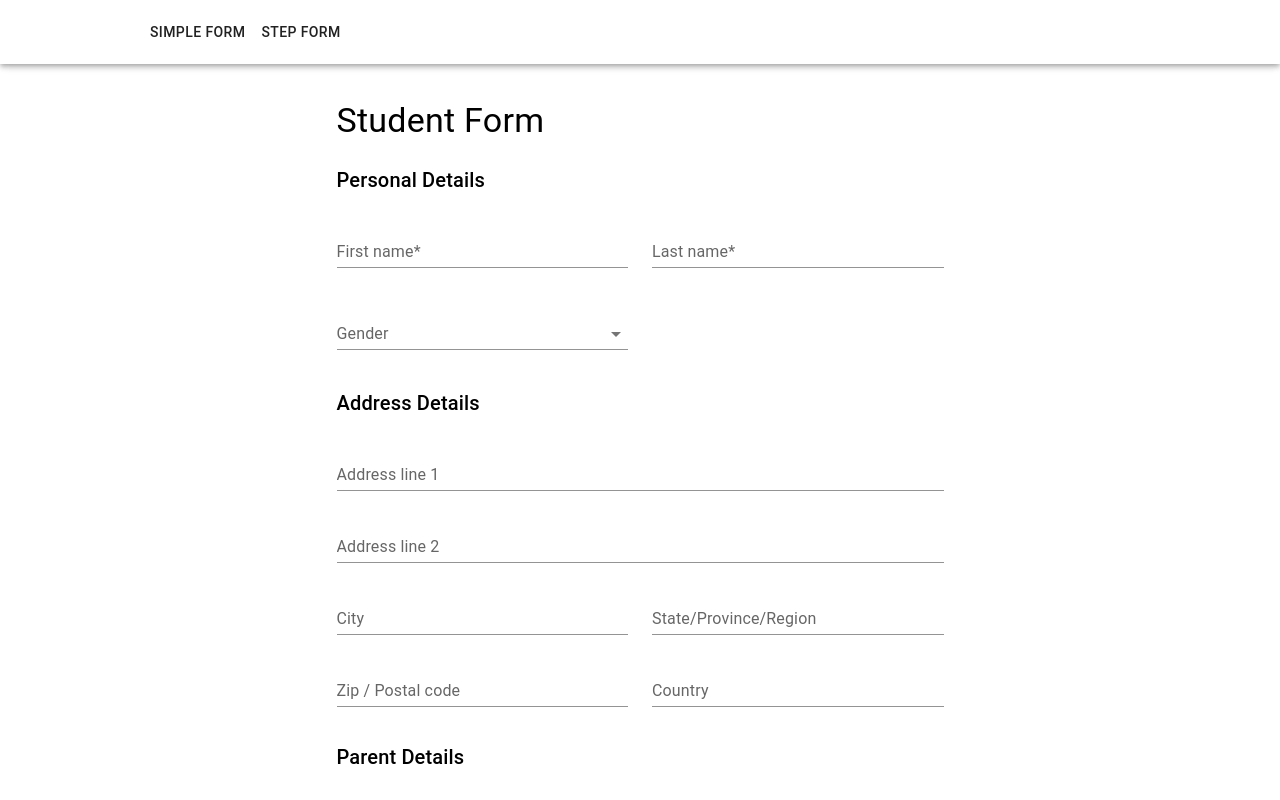
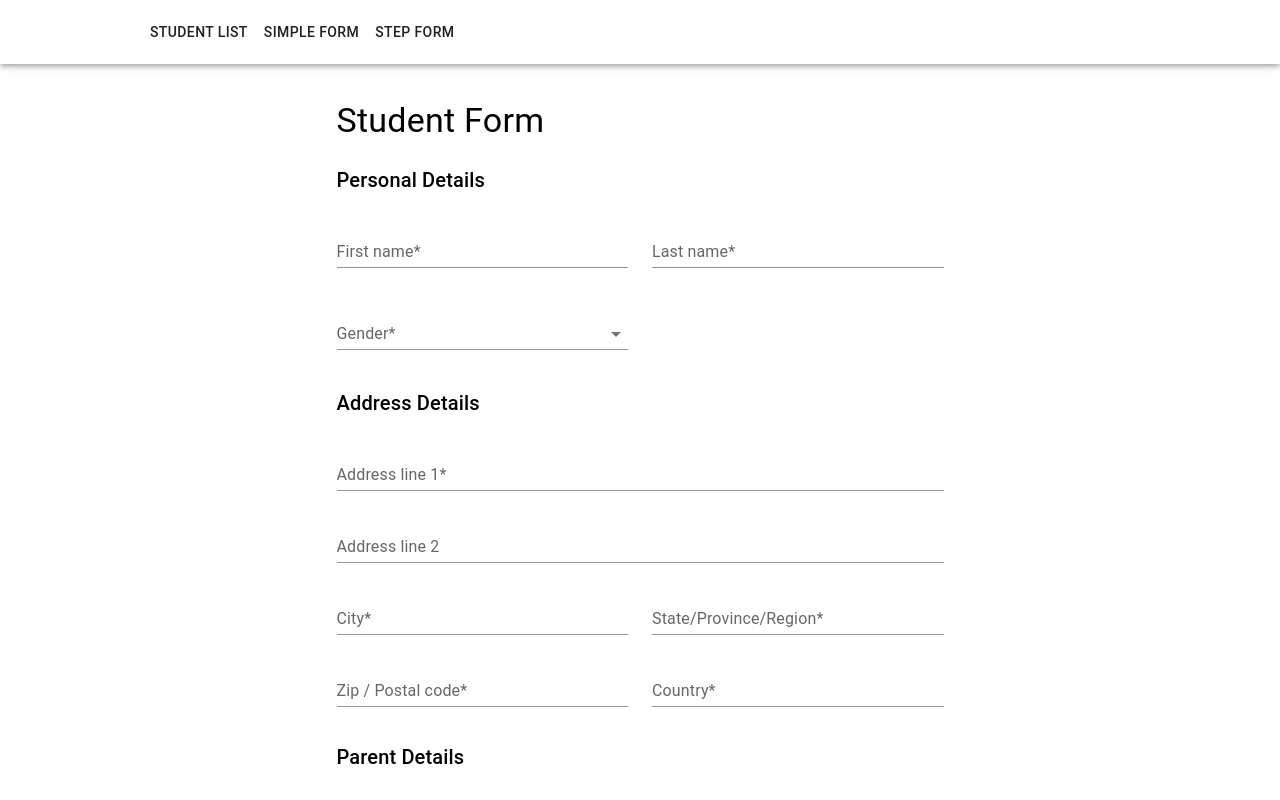
Before and after one commit to bkgithub2020/react-tutorials, a React (Create React App) app: page /simpleform in a window 1280 px wide. Shown: the top 800 px of the page. Built offline with nearby package versions, Linux system fonts and the light colour scheme.

Commit message:
Step form Validation on Each step added.

```diff
--- a/src/App.js
+++ b/src/App.js
@@ -1,12 +1,15 @@
+import React, { useState } from 'react';
 import { BrowserRouter as Router, Switch, Route } from "react-router-dom";
 import StudentForm from './components/student/StudentForm';
 import StudentStepForm from './components/student/StudentStepForm';
+import StudentList from './components/student/StudentList';
 import Home from './components/Home';
 import NotFound from './components/NotFound';
 import Header from './components/common/Header';
 import './App.css';
 
 function App() {
+  const [students, setStudents] = useState([]);
   return (
     <div className="App">
       <Router>
@@ -15,6 +18,7 @@ function App() {
           <Route path="/" component={Home} exact />
           <Route path="/simpleform" component={StudentForm} />
           <Route path="/stepform" component={StudentStepForm} />
+          <Route path="/student-list" component={StudentList} data={students} />
           <Route path="*" component={NotFound} />
         </Switch>
       </Router>
--- a/src/components/common/Header.js
+++ b/src/components/common/Header.js
@@ -29,6 +29,11 @@ export default function Header() {
             <AppBar className={header}>
                 <Toolbar>
                     <Box>
+                        <Link to="/student-list">
+                            <Button>
+                                Student List
+                            </Button>
+                        </Link>
                         <Link to="/simpleform">
                             <Button>
                                 Simple Form
--- a/src/components/student/AddressDetails.js
+++ b/src/components/student/AddressDetails.js
@@ -3,7 +3,7 @@ import Grid from '@mui/material/Grid';
 import TextField from '@mui/material/TextField';
 import Typography from '@mui/material/Typography';
 
-function AddressDetails({ handleChangeCall, currentFormState, submittedStatus }) {
+function AddressDetails({ handleChangeCall, currentFormState, submittedStatus, stepValidation = true }) {
     return (
         <>
             <Grid item xs={12} sm={12}>
@@ -20,13 +20,13 @@ function AddressDetails({ handleChangeCall, currentFormState, submittedStatus })
                 <TextField
                     id="address1"
                     name="address1"
-                    label="Address line 1"
+                    label="Address line 1*"
                     fullWidth
                     autoComplete="shipping address-line1"
                     variant="standard"
-                    error={submittedStatus && !currentFormState.values.address1 ? true : false}
+                    error={(submittedStatus || !stepValidation) && !currentFormState.values.address1 ? true : false}
                     helperText={
-                        submittedStatus && !currentFormState.values.address1
+                        (submittedStatus || !stepValidation) && !currentFormState.values.address1
                             ? "This field is required" : ""
                     }
                     onChange={handleChangeCall}
@@ -47,13 +47,13 @@ function AddressDetails({ handleChangeCall, currentFormState, submittedStatus })
                 <TextField
                     id="city"
                     name="city"
-                    label="City"
+                    label="City*"
                     fullWidth
                     autoComplete="shipping address-level2"
                     variant="standard"
-                    error={submittedStatus && !currentFormState.values.city ? true : false}
+                    error={(submittedStatus || !stepValidation) && !currentFormState.values.city ? true : false}
                     helperText={
-                        submittedStatus && !currentFormState.values.city
+                        (submittedStatus || !stepValidation) && !currentFormState.values.city
                             ? "This field is required" : ""
                     }
                     onChange={handleChangeCall}
@@ -63,12 +63,12 @@ function AddressDetails({ handleChangeCall, currentFormState, submittedStatus })
                 <TextField
                     id="state"
                     name="state"
-                    label="State/Province/Region"
+                    label="State/Province/Region*"
                     fullWidth
                     variant="standard"
-                    error={submittedStatus && !currentFormState.values.state ? true : false}
+                    error={(submittedStatus || !stepValidation) && !currentFormState.values.state ? true : false}
                     helperText={
-                        submittedStatus && !currentFormState.values.state
+                        (submittedStatus || !stepValidation) && !currentFormState.values.state
                             ? "This field is required" : ""
                     }
                     onChange={handleChangeCall}
@@ -78,13 +78,13 @@ function AddressDetails({ handleChangeCall, currentFormState, submittedStatus })
                 <TextField
                     id="zip"
                     name="zip"
-                    label="Zip / Postal code"
+                    label="Zip / Postal code*"
                     fullWidth
                     autoComplete="shipping postal-code"
                     variant="standard"
-                    error={submittedStatus && !currentFormState.values.zip ? true : false}
+                    error={(submittedStatus || !stepValidation) && !currentFormState.values.zip ? true : false}
                     helperText={
-                        submittedStatus && !currentFormState.values.zip
+                        (submittedStatus || !stepValidation) && !currentFormState.values.zip
                             ? "This field is required" : ""
                     }
                     onChange={handleChangeCall}
@@ -94,13 +94,13 @@ function AddressDetails({ handleChangeCall, currentFormState, submittedStatus })
                 <TextField
                     id="country"
                     name="country"
-                    label="Country"
+                    label="Country*"
                     fullWidth
                     autoComplete="shipping country"
                     variant="standard"
-                    error={submittedStatus && !currentFormState.values.country ? true : false}
+                    error={(submittedStatus || !stepValidation) && !currentFormState.values.country ? true : false}
                     helperText={
-                        submittedStatus && !currentFormState.values.country
+                        (submittedStatus || !stepValidation) && !currentFormState.values.country
                             ? "This field is required" : ""
                     }
                     onChange={handleChangeCall}
--- a/src/components/student/PersonalDetails.js
+++ b/src/components/student/PersonalDetails.js
@@ -8,7 +8,7 @@ import FormControl from '@mui/material/FormControl';
 import InputLabel from '@mui/material/InputLabel';
 import FormHelperText from '@mui/material/FormHelperText';
 
-function PersonalDetails({ handleChangeCall, currentFormState, submittedStatus }) {
+function PersonalDetails({ handleChangeCall, currentFormState, submittedStatus, stepValidation = true }) {
 
     return (
         <>
@@ -30,9 +30,9 @@ function PersonalDetails({ handleChangeCall, currentFormState, submittedStatus }
                     fullWidth
                     autoComplete="given-name"
                     variant="standard"
-                    error={submittedStatus && !currentFormState.values.firstName ? true : false}
+                    error={(submittedStatus || !stepValidation) && !currentFormState.values.firstName ? true : false}
                     helperText={
-                        submittedStatus && !currentFormState.values.firstName
+                        (submittedStatus || !stepValidation) && !currentFormState.values.firstName
                             ? "This field is required" : ""
                     }
                     onChange={handleChangeCall}
@@ -47,9 +47,9 @@ function PersonalDetails({ handleChangeCall, currentFormState, submittedStatus }
                     fullWidth
                     autoComplete="family-name"
                     variant="standard"
-                    error={submittedStatus && !currentFormState.values.lastName ? true : false}
+                    error={(submittedStatus || !stepValidation) && !currentFormState.values.lastName ? true : false}
                     helperText={
-                        submittedStatus && !currentFormState.values.lastName
+                        (submittedStatus || !stepValidation) && !currentFormState.values.lastName
                             ? "This field is required" : ""
                     }
                     onChange={handleChangeCall}
@@ -64,14 +64,14 @@ function PersonalDetails({ handleChangeCall, currentFormState, submittedStatus }
                         marginTop: '10px'
                     }}
                 >
-                    <InputLabel id="genderLabel">Gender</InputLabel>
+                    <InputLabel id="genderLabel">Gender*</InputLabel>
                     <Select
                         labelId="genderLabel"
                         name="gender"
                         id="gender"
                         label="Gender*"
                         value=""
-                        error={submittedStatus && !currentFormState.values.gender ? true : false}
+                        error={(submittedStatus || !stepValidation) && !currentFormState.values.gender ? true : false}
                         onChange={handleChangeCall}
                         value={currentFormState.values.gender || ''}
                     >
@@ -79,7 +79,7 @@ function PersonalDetails({ handleChangeCall, currentFormState, submittedStatus }
                         <MenuItem value='male'>Male</MenuItem>
                         <MenuItem value='female'>Female</MenuItem>
                     </Select>
-                    <FormHelperText className='helper-error'>{submittedStatus && !currentFormState.values.gender ? "This field is required" : ""}</FormHelperText>
+                    <FormHelperText className='helper-error'>{(submittedStatus || !stepValidation) && !currentFormState.values.gender ? "This field is required" : ""}</FormHelperText>
                 </FormControl>
             </Grid>
         </>
--- /dev/null
+++ b/src/components/student/StudentList.js
@@ -0,0 +1,9 @@
+import React from 'react'
+
+function StudentList() {
+    return (
+        <div>Student List</div>
+    )
+}
+
+export default StudentList
--- a/src/components/student/StudentStepForm.js
+++ b/src/components/student/StudentStepForm.js
@@ -1,7 +1,4 @@
 import React, { useState } from 'react';
-import Button from '@mui/material/Button';
-import NextStep from './steps/NextStep';
-import PreviousStep from './steps/PreviousStep';
 import StepSection from './steps/StepSection';
 import PersonalDetails from './PersonalDetails';
 import AddressDetails from './AddressDetails';
@@ -10,9 +7,58 @@ import ParentDetails from './ParentDetails';
 function StudentStepForm() {
     const [currentStep, setCurrentStep] = useState(1);
     const [submitted, setSubmitted] = useState(false);
+    const [stepValidation, setStepValidation] = useState(true);
     const [formState, setFormState] = useState({
         values: {}
     });
+
+    const nextStepValidation = () => {
+        const { firstName, lastName, gender, address1, city, state, zip, country } = formState.values;
+
+        switch (currentStep) {
+            case 1:
+                if ((!firstName || firstName === "")
+                    || (!lastName || lastName === "")
+                    || (!gender || gender === "")
+                ) {
+                    setStepValidation(false);
+                } else {
+                    setStepValidation(true);
+                    nextStep();
+                }
+                break;
+
+            case 2:
+                if ((!address1 || address1 === "")
+                    || (!city || city === "")
+                    || (!state || state === "")
+                    || (!zip || zip === "")
+                    || (!country || country === "")
+                ) {
+                    setStepValidation(false);
+                } else {
+                    setStepValidation(true);
+                    nextStep();
+                }
+                break;
+
+            case 3:
+                if ((!firstName || firstName === "")
+                    || (!lastName || lastName === "")
+                    || (!gender || gender === "")
+                ) {
+                    setStepValidation(false);
+                } else {
+                    setStepValidation(true);
+                    nextStep();
+                }
+                break;
+
+            default:
+                break;
+        }
+
+    }
 
     const nextStep = () => {
         setCurrentStep((step) => {
@@ -53,7 +99,7 @@ function StudentStepForm() {
             return (
                 <>
                     <StepSection
-                        nextFunc={nextStep}
+                        nextFunc={nextStepValidation}
                         nextStep={true}
                         previousStep={false}
                         finalStep={false}
@@ -62,6 +108,7 @@ function StudentStepForm() {
                                 handleChangeCall={handleChange}
                                 currentFormState={formState}
                                 submittedStatus={submitted}
+                                stepValidation={stepValidation}
                             />
                         }
                     />
@@ -71,7 +118,7 @@ function StudentStepForm() {
             return (
                 <>
                     <StepSection
-                        nextFunc={nextStep}
+                        nextFunc={nextStepValidation}
                         previousFunc={previousStep}
                         nextStep={true}
                         previousStep={true}
@@ -81,6 +128,7 @@ function StudentStepForm() {
                                 handleChangeCall={handleChange}
                                 currentFormState={formState}
                                 submittedStatus={submitted}
+                                stepValidation={stepValidation}
                             />
                         }
                     />
@@ -90,7 +138,7 @@ function StudentStepForm() {
             return (
                 <>
                     <StepSection
-                        nextFunc={nextStep}
+                        nextFunc={nextStepValidation}
                         previousFunc={previousStep}
                         nextStep={false}
                         previousStep={true}
@@ -101,6 +149,7 @@ function StudentStepForm() {
                                 handleChangeCall={handleChange}
                                 currentFormState={formState}
                                 submittedStatus={submitted}
+                                stepValidation={stepValidation}
                             />
                         }
                     />
```
